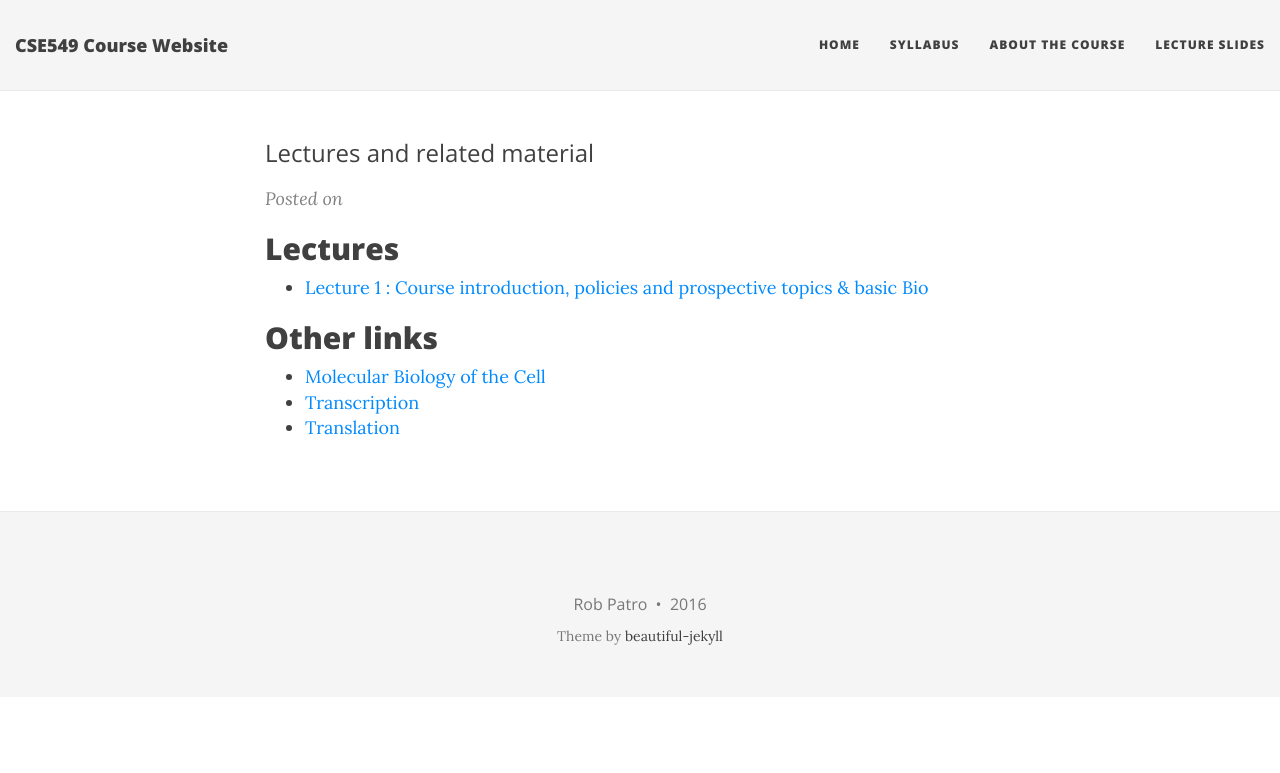
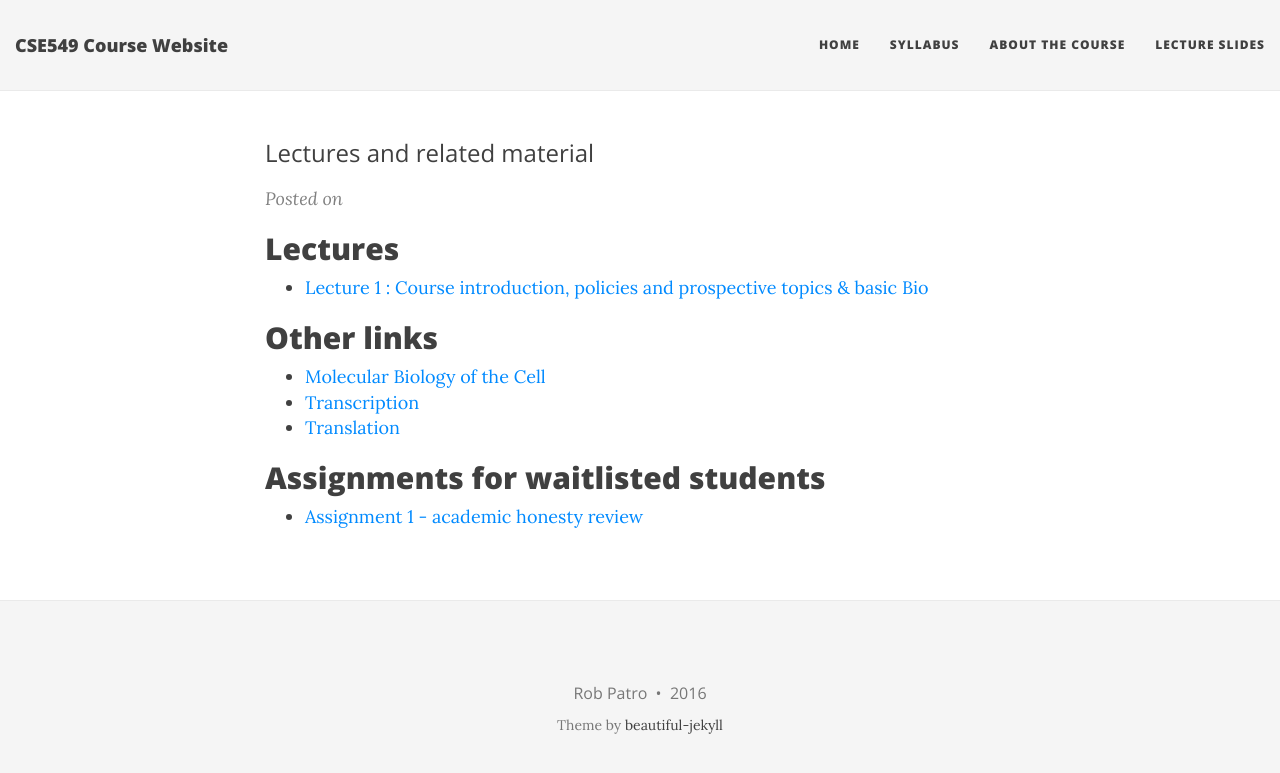
Before and after one commit to rob-p/CSE549F16, a Jekyll site: the page built from lectures.md, in a window 1280 px wide. Shown: the top 773 px of the page. Built offline with Jekyll 4.4.1, drawn with Linux system fonts in a browser that asks for light colours; nearby versions of some CDN libraries.

Commit message:
add hw1 to website

```diff
--- a/lectures.md
+++ b/lectures.md
@@ -13,4 +13,8 @@ subtitle: Lectures and related material
  * [Transcription](https://www.dnalc.org/resources/3d/12-transcription-basic.html)
  * [Translation](https://www.dnalc.org/resources/3d/15-translation-basic.html)
 
+## Assignments for waitlisted students
+ * [Assignment 1 - academic honesty review][honesty]
+
 [1]:{{ site.url }}/lectures/Lec01.pdf
+[honesty]:{{ site.url }}/assets/honesty.pdf
```
Also changed, not shown: 1 other file.
